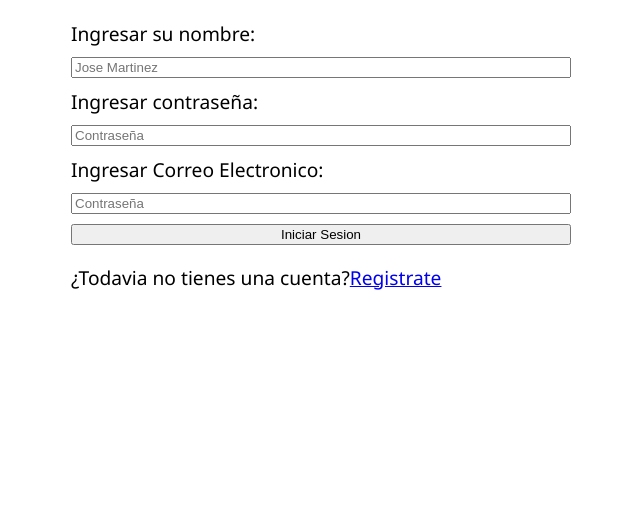
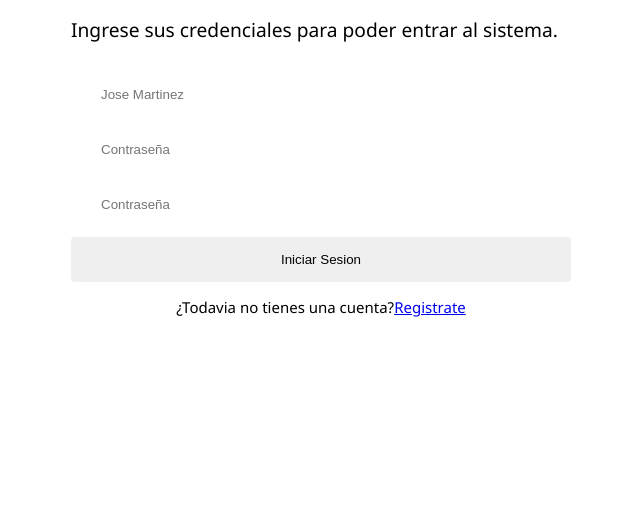
Before and after one commit to MaxCastro01/curso-node, a website: page Pagina-Login-Register/app/pages/login.html in a window 1280 px wide. Shown: the part 292-800 px from the top of the page, without its empty margins (319-959 px from the left). Drawn offline with Linux system fonts and the light colour scheme.

Commit message:
primeros cambios en CSS

```diff
--- a/Pagina-Login-Register/app/pages/login.html
+++ b/Pagina-Login-Register/app/pages/login.html
@@ -13,14 +13,14 @@
 <body>
     <main>
         <div class="form-container">
-
             <form>
                 <h1>Iniciar Sesion</h1>
-                <label class="form-label" for="user">Ingresar su nombre: </label>
+                <p>Ingrese sus credenciales para poder entrar al sistema.</p>
+                <label for="user" class="sr-only">Ingresar su nombre: </label>
                 <input type="text" placeholder="Jose Martinez" maxlength="50" required name="user" id="user">
-                <label class="form-label" for="password">Ingresar contraseña: </label>
+                <label for="password" class="sr-only">Ingresar contraseña: </label>
                 <input type="password" placeholder="Contraseña" maxlength="15" required>
-                <label class="form-label" for="Email">Ingresar Correo Electronico: </label>
+                <label for="Email" class="sr-only">Ingresar Correo Electronico: </label>
                 <input type="text" placeholder="Contraseña" maxlength="50" required>
                 <button type="submit">Iniciar Sesion</button>
             </form>
--- a/Pagina-Login-Register/app/public/style.css
+++ b/Pagina-Login-Register/app/public/style.css
@@ -10,6 +10,8 @@ body {
 
 .form-container {
     width: 500px;
+
+
 }
 
 form {
@@ -17,3 +19,35 @@ form {
     flex-direction: column;
     gap: 10px;
 }
+
+
+/*
+ podemos acceder a cierto elemento mediante el nombre,
+ de la etiqueta y el signo + para incluir la etiqueta
+*/
+form+p {
+    text-align: center;
+    font-family: 'Segoe UI', Tahoma, Geneva, Verdana, sans-serif;
+    font-size: 15px;
+}
+
+
+input,button {
+    border-radius: 4px;
+    border: unset;
+    padding: 15px 30px;
+}
+
+
+
+
+
+
+.sr-only {
+    position: absolute;
+    left: -100000000px;
+    top: auto;
+    overflow: hidden;
+    width: 1px;
+    height: 1px;
+}
```
